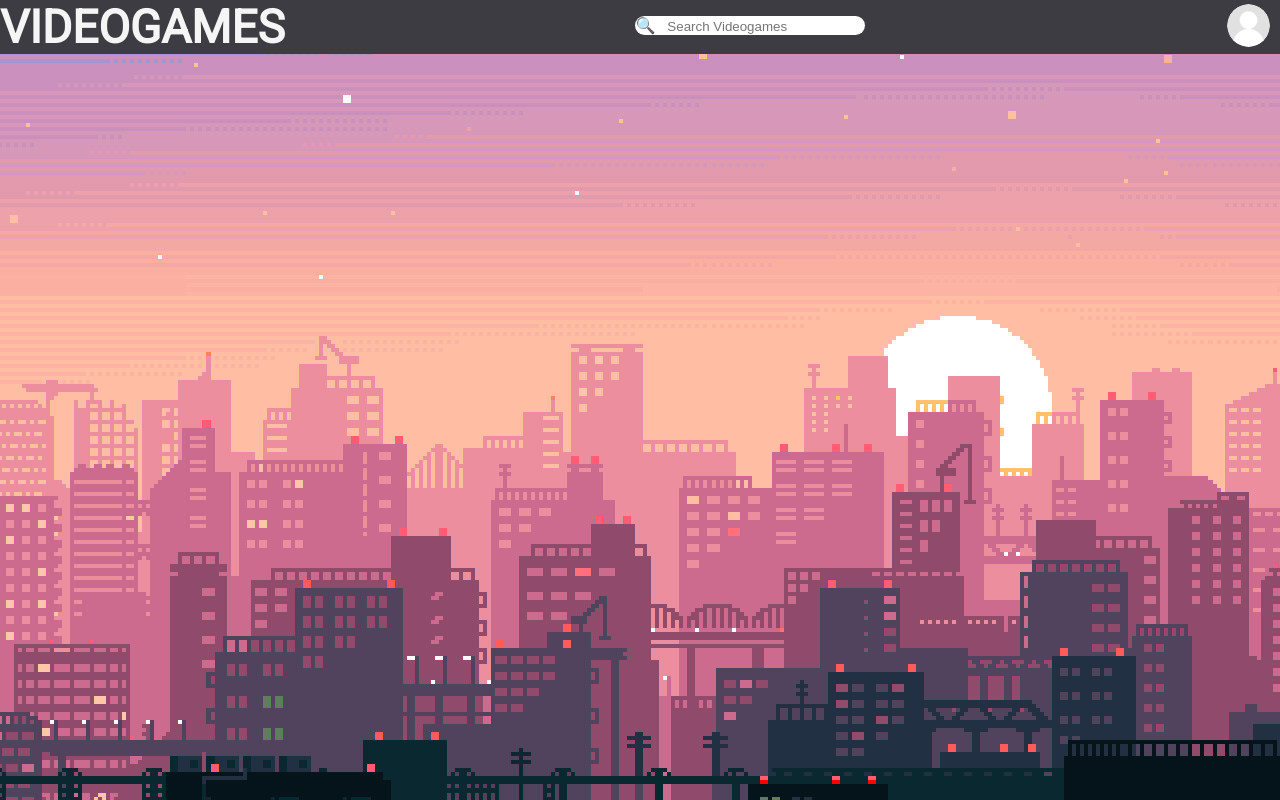
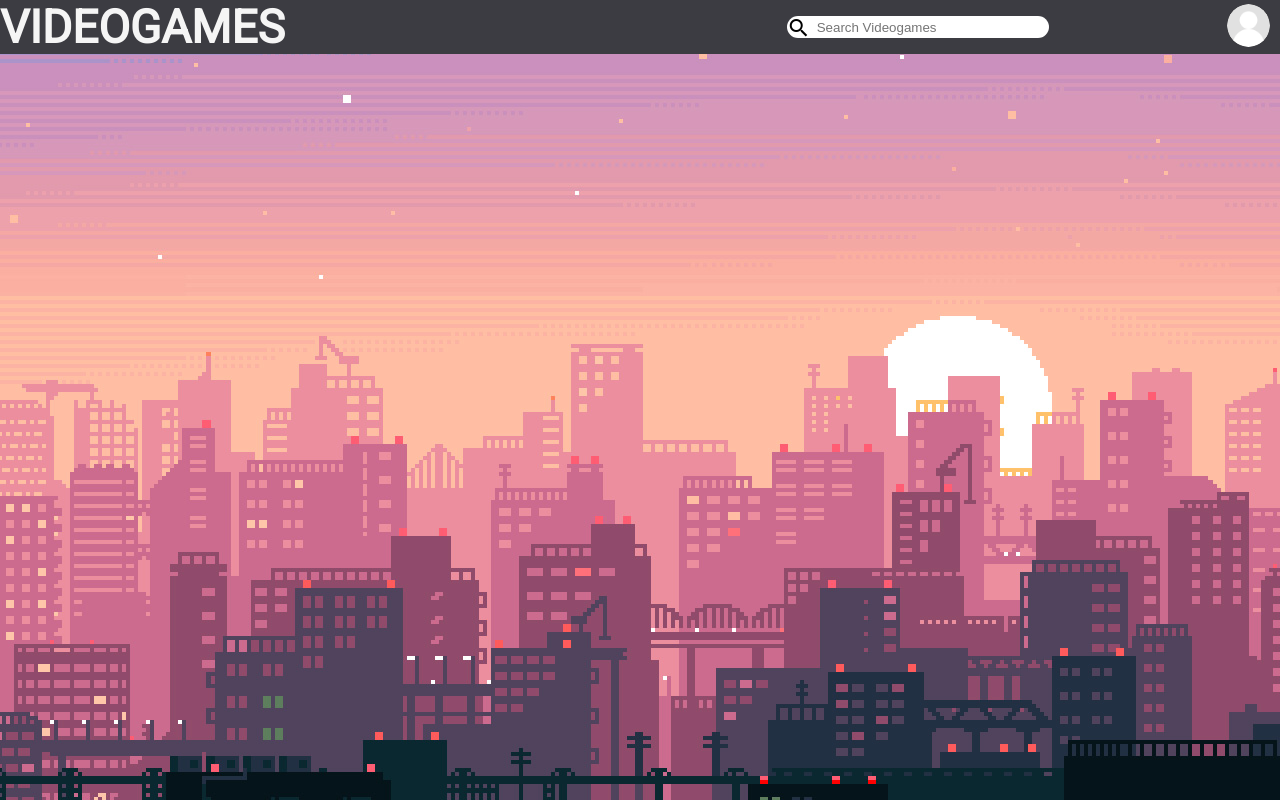
Before and after one commit to DiegoAvmor/WebDevelopmentProyect, a PHP site: page /pages/catalogue.html in a window 1280 px wide. Run offline with PHP 8.4, Linux system fonts and the light colour scheme.

Commit message:
Se modifico la barra de busqueda

```diff
--- a/WebProyect/pages/catalogue.html
+++ b/WebProyect/pages/catalogue.html
@@ -13,9 +13,8 @@
 			VIDEOGAMES
 		</div>
 		<div id="searchBar">
-			<div id="searchInput">
-				🔍<input type="text" name="search" id="searchB" placeholder="Search Videogames">
-			</div>
+			<i class="material-icons">search</i>
+			<input type="text" name="search" id="searchB" placeholder="Search Videogames">
 		</div>
 
 		<div id="userInfo">
--- a/WebProyect/styles/catalogue.css
+++ b/WebProyect/styles/catalogue.css
@@ -7,7 +7,6 @@
 			width :100%;
 			height: 100vh;
 			overflow: hidden;
-
 		}
 		#blackBG{
 			pointer-events: none;
@@ -61,8 +60,13 @@
 		#userImagePane{
 			background-color: #61616b;
 		}
+
 		#searchBar{
-			float: left;
+			margin: auto;
+		}
+
+		#searchBar > i{
+			position: absolute;
 		}
 		#searchB{
 			margin-left: 10px;
@@ -71,11 +75,13 @@
 
 		#searchB:focus {outline:none;}
 
-		#searchInput{
-			margin-top: 2vh;
+		#searchBar > input{
+			margin: auto;
 			border-radius: 15px;
 			width: 230px;
+			height: 20px;
 			background-color: white;
+			padding-left: 30px;
 		}
 		#userInfo{
 			float: right;
```
